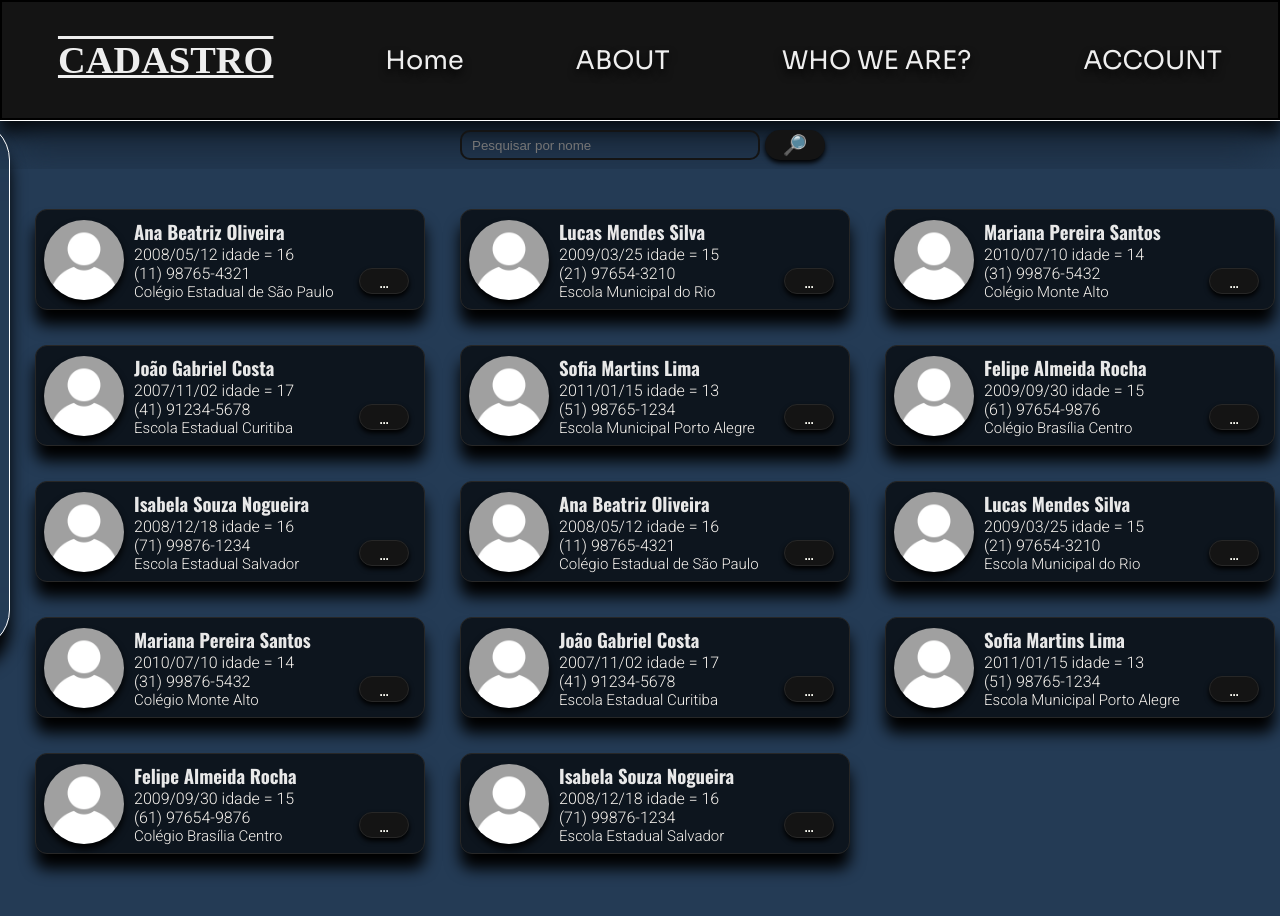
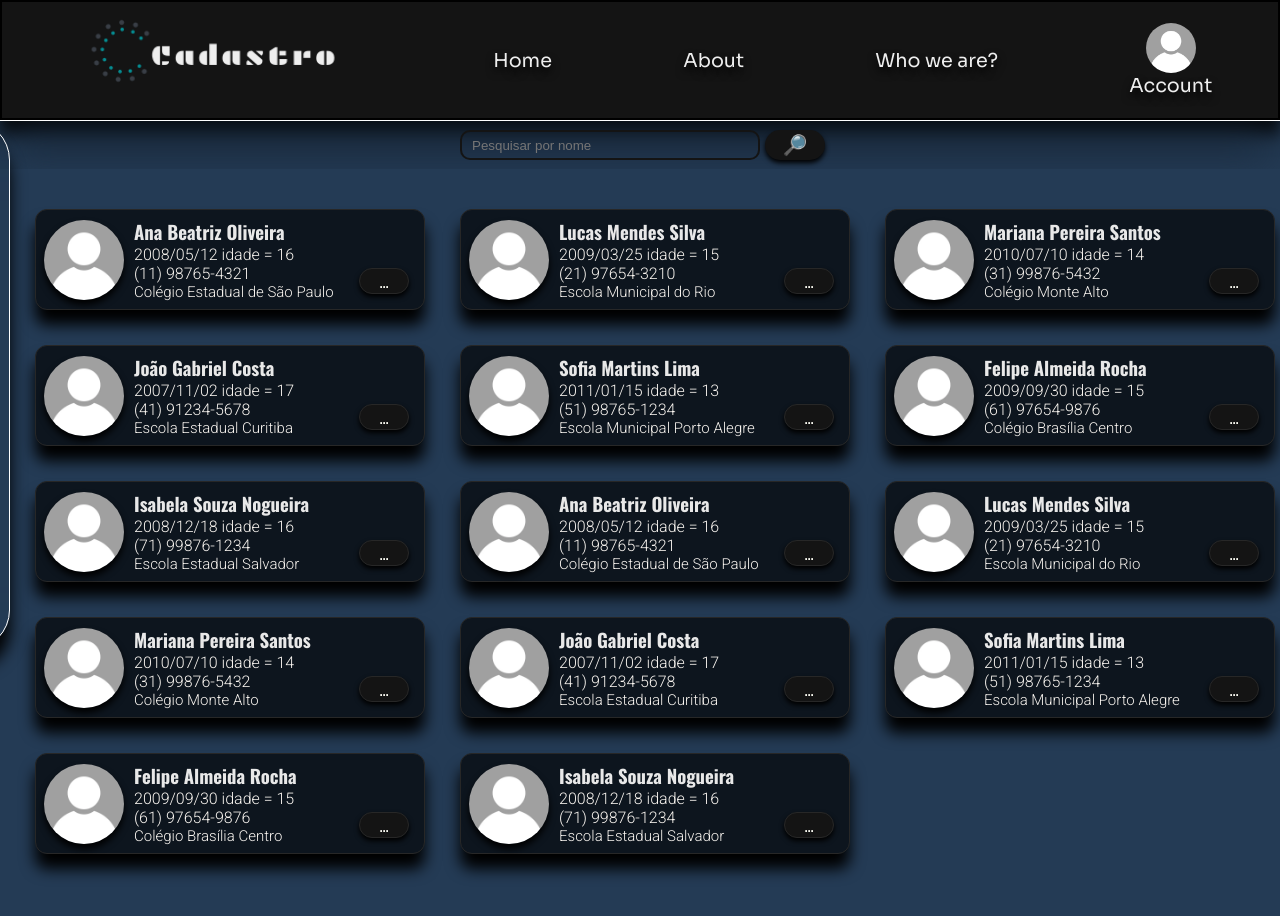
Before and after one commit to Lucas-S-S-Cunha/cadastro, a website: page index.html in a window 1280 px wide. Drawn offline with nearby package versions, Linux system fonts and the light colour scheme; a web font is replaced by a local one.

Commit message:
Implementação de uma logo generica ao projeto

```diff
--- a/data.js
+++ b/data.js
@@ -1,4 +1,4 @@
- export const pessoas = [
+  export const pessoas = [
     {
       nomeCompleto: "Ana Beatriz Oliveira",
       dataNascimento: "2008/05/12",
--- a/index.html
+++ b/index.html
@@ -16,16 +16,17 @@
 <body>
     <img class="wallpaper" src="./img/mohammad-rahmani-8qEB0fTe9Vw-unsplash.jpg" alt="">
     <header>
-        <h1 class="tittle">CADASTRO</h1>
+        <img class="tittle" src="./img/logo_transparent.png" alt="">
         <a href="">Home</a>
-        <a href="">ABOUT</a>
-        <a href="">WHO WE ARE?</a>
-        <a href=""><img src="" alt="">ACCOUNT</a>
+        <a href="">About</a>
+        <a href="">Who we are?</a>
+        <a href="" class="yourAccount"><img src="" alt="">Account
+            <img class="yourFoto" src="./ProfileImages/defaultImage.webp" alt=""></a>
     </header>
 
     <div class="search-div">
         <button id="showall">Mostrar Tudo</button>
-        <input placeholder="Pesquisar por nome" class="search" type="text">
+        <input list="list" placeholder="Pesquisar por nome" class="search" type="text">
         <button onclick="searchPerson()" class="search-buttom">🔎</button>
     </div>
 
--- a/script.js
+++ b/script.js
@@ -1,3 +1,4 @@
+
 const pessoas = [
   {
     nomeCompleto: "Ana Beatriz Oliveira",
@@ -169,6 +170,8 @@ const pessoas = [
   }
 ];
 
+
+
   const list = document.querySelector(".list")
   const moreAbout = document.querySelector("form")
   const mask = document.querySelector(".mask")
@@ -229,7 +232,8 @@ const pessoas = [
     mask.style.display = "block"
   }
   function closeForm() {
-    moreAbout.style.left = "-480px;"
+
+    moreAbout.style.left = "-510px"
     mask.style.display = "none"
   }
 
--- a/style.css
+++ b/style.css
@@ -42,15 +42,29 @@ a {
   font-family: "Sora", serif;
   font-weight: 900 bold;
   text-decoration: 0 none;
-  font-size: 2vw;
+  font-size: 1.5vw;
   transition: 0.3s ease-in-out;
 }
+.yourFoto {
+  width: 50px;
+  border-radius: 50%;
+}
+.yourAccount {
+  display: flex;
+  flex-direction: column-reverse;
+  align-items: center;
+  justify-content: space-between;
+}
 a:hover {
-  opacity: 0.7;
-  color: #f9f9f0;
+  transition: 0.2s;
+  color: #f1f1f1;
+}
+a:active {
+  transition: 0.1s;
+  color: #b1b1b1;
 }
 .tittle {
-  font-size: 3vw;
+  width: 23vw;
   font-family: "Faculty Glyphic", serif;
   color: #eeeeee;
   text-decoration: underline overline;
@@ -193,20 +207,20 @@ li {
 form {
   display: flex;
   flex-direction: column;
-  min-width: 490px;
+  width: 520px;
   height: 530px;
   color: #ffffff;
   align-items: center;
   padding: 30px;
   position: absolute;
   top: 15%;
-  left: -480px;
+  left: -510px;
   border-radius: 40px;
   position: fixed;
   z-index: 6;
   backdrop-filter: blur(4vw);
   border: #ffffff 1px solid;
-  transition: 1.2s ease-in-out;
+  transition: 0.8s ease-in-out;
   box-shadow: 0 19px 16px #000000;
 }
 #close {
```
Also changed, not shown: img/logo_transparent.png (added).
